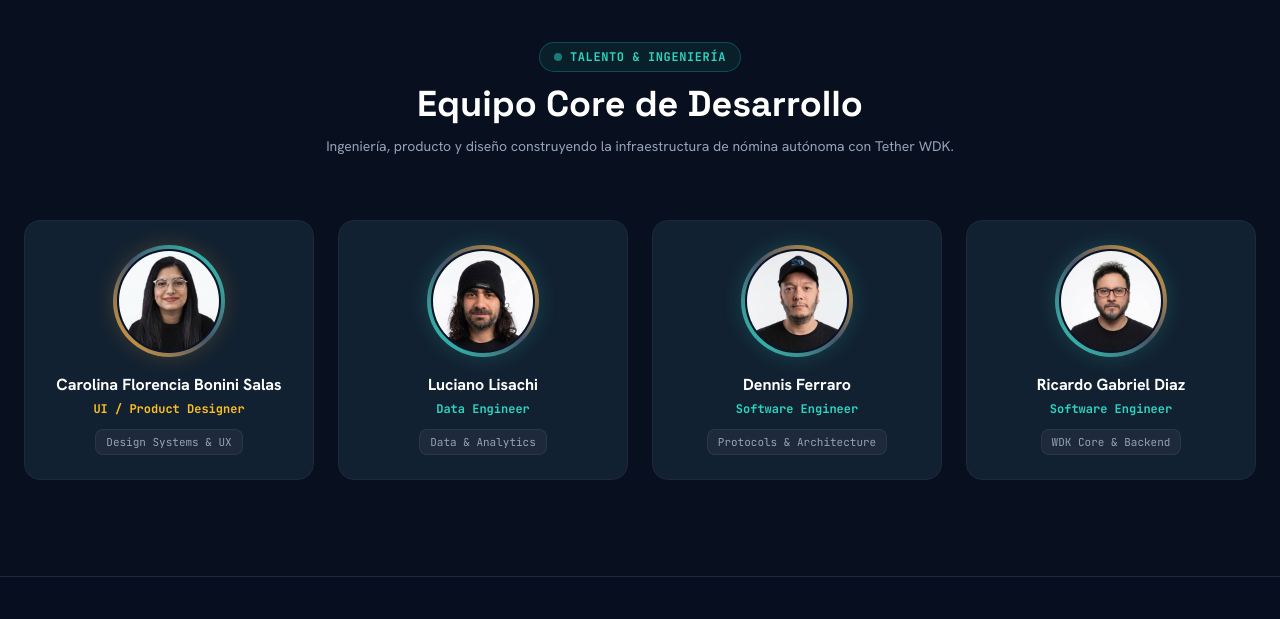
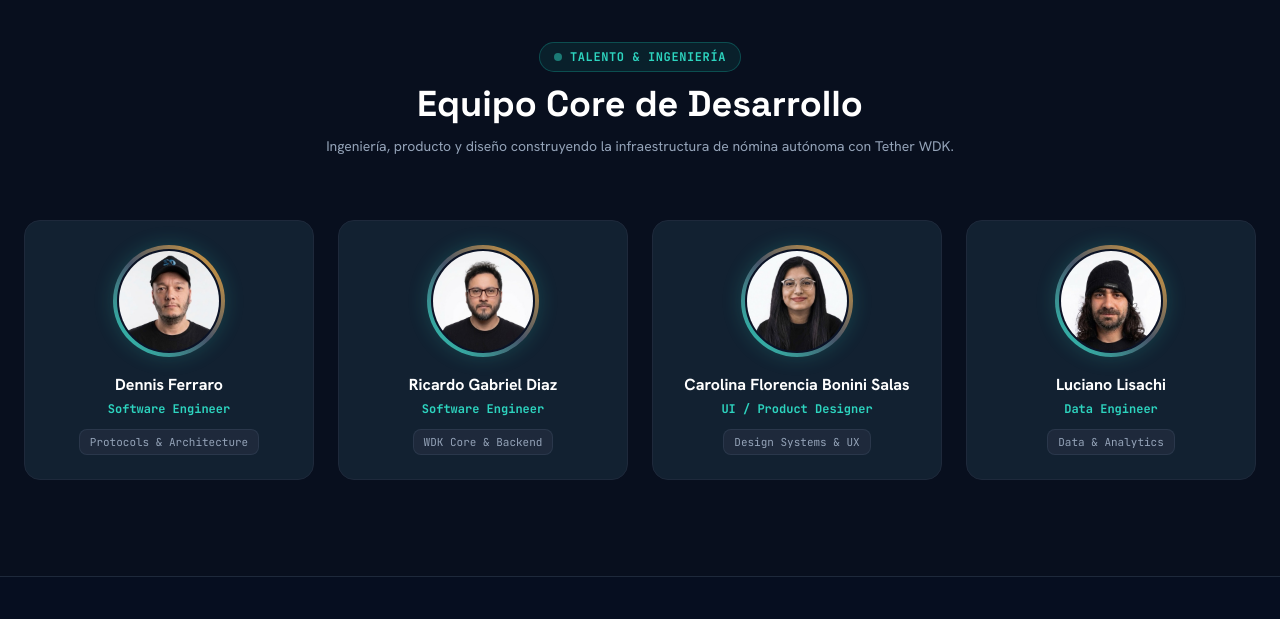
Before and after one commit to Denogcrypto/Aleph-Hackaton, a website: page public/landing.html in a window 1280 px wide. Shown: the part 3334-3953 px from the top of the page. Drawn offline with nearby package versions, Linux system fonts and the light colour scheme; animation ran at ten frames a second.

Commit message:
fix(landing): reorder team to Dennis, Ricardo, Carolina, Luciano and unify card design

```diff
--- a/public/landing.html
+++ b/public/landing.html
@@ -622,56 +622,10 @@
         </p>
       </div>
 
-      <!-- Team Members Grid (4 Columns: Carolina, Luciano, Dennis, Ricardo) -->
+      <!-- Team Members Grid (4 Columns: Dennis, Ricardo, Carolina, Luciano) -->
       <div class="grid grid-cols-1 sm:grid-cols-2 lg:grid-cols-4 gap-6">
 
-        <!-- Member 1: Carolina Florencia Bonini Salas -->
-        <div class="bg-white dark:bg-[#122131] border border-slate-200 dark:border-slate-800 rounded-2xl p-6 text-center space-y-4 hover:border-amber-500/50 hover:shadow-[0_0_30px_rgba(239,166,56,0.15)] transition-all group">
-          <div class="relative mx-auto w-24 h-24 sm:w-28 sm:h-28 rounded-full p-1 bg-gradient-to-tr from-[#EFA638] via-slate-600 to-[#2DD4BF] shadow-[0_0_20px_rgba(239,166,56,0.2)] group-hover:scale-105 transition-transform">
-            <div class="w-full h-full rounded-full bg-slate-900 border-2 border-white dark:border-[#0B1326] flex items-center justify-center overflow-hidden">
-              <img id="team-img-carolina" src="/assets/team/carolina-bonini.jpg" alt="Carolina Florencia Bonini Salas" class="w-full h-full object-cover" onerror="this.classList.add('hidden'); this.nextElementSibling.classList.remove('hidden');" />
-              <div class="w-full h-full flex items-center justify-center bg-gradient-to-br from-slate-800 to-slate-900 text-[#EFA638] font-bold text-2xl font-mono-tech hidden">
-                CB
-              </div>
-            </div>
-          </div>
-          <div>
-            <h4 class="text-base font-bold text-slate-900 dark:text-white group-hover:text-amber-600 dark:group-hover:text-[#EFA638] transition-colors">
-              Carolina Florencia Bonini Salas
-            </h4>
-            <p class="text-xs font-mono-tech text-amber-600 dark:text-amber-400 font-semibold mt-1">
-              UI / Product Designer
-            </p>
-            <span class="inline-block mt-3 px-2.5 py-1 rounded-lg bg-slate-100 dark:bg-slate-800 text-[11px] font-mono-tech text-slate-600 dark:text-slate-400 border border-slate-200 dark:border-slate-700/60">
-              Design Systems & UX
-            </span>
-          </div>
-        </div>
-
-        <!-- Member 2: Luciano Lisachi -->
-        <div class="bg-white dark:bg-[#122131] border border-slate-200 dark:border-slate-800 rounded-2xl p-6 text-center space-y-4 hover:border-teal-500/50 hover:shadow-[0_0_30px_rgba(45,212,191,0.15)] transition-all group">
-          <div class="relative mx-auto w-24 h-24 sm:w-28 sm:h-28 rounded-full p-1 bg-gradient-to-tr from-[#2DD4BF] via-slate-600 to-[#EFA638] shadow-[0_0_20px_rgba(45,212,191,0.2)] group-hover:scale-105 transition-transform">
-            <div class="w-full h-full rounded-full bg-slate-900 border-2 border-white dark:border-[#0B1326] flex items-center justify-center overflow-hidden">
-              <img id="team-img-luciano" src="/assets/team/luciano-lisachi.jpg" alt="Luciano Lisachi" class="w-full h-full object-cover" onerror="this.classList.add('hidden'); this.nextElementSibling.classList.remove('hidden');" />
-              <div class="w-full h-full flex items-center justify-center bg-gradient-to-br from-slate-800 to-slate-900 text-[#2DD4BF] font-bold text-2xl font-mono-tech hidden">
-                LL
-              </div>
-            </div>
-          </div>
-          <div>
-            <h4 class="text-base font-bold text-slate-900 dark:text-white group-hover:text-teal-600 dark:group-hover:text-[#2DD4BF] transition-colors">
-              Luciano Lisachi
-            </h4>
-            <p class="text-xs font-mono-tech text-teal-600 dark:text-teal-400 font-semibold mt-1">
-              Data Engineer
-            </p>
-            <span class="inline-block mt-3 px-2.5 py-1 rounded-lg bg-slate-100 dark:bg-slate-800 text-[11px] font-mono-tech text-slate-600 dark:text-slate-400 border border-slate-200 dark:border-slate-700/60">
-              Data & Analytics
-            </span>
-          </div>
-        </div>
-
-        <!-- Member 3: Dennis Ferraro -->
+        <!-- Member 1: Dennis Ferraro -->
         <div class="bg-white dark:bg-[#122131] border border-slate-200 dark:border-slate-800 rounded-2xl p-6 text-center space-y-4 hover:border-teal-500/50 hover:shadow-[0_0_30px_rgba(45,212,191,0.15)] transition-all group">
           <div class="relative mx-auto w-24 h-24 sm:w-28 sm:h-28 rounded-full p-1 bg-gradient-to-tr from-[#2DD4BF] via-slate-600 to-[#EFA638] shadow-[0_0_20px_rgba(45,212,191,0.2)] group-hover:scale-105 transition-transform">
             <div class="w-full h-full rounded-full bg-slate-900 border-2 border-white dark:border-[#0B1326] flex items-center justify-center overflow-hidden">
@@ -694,7 +648,7 @@
           </div>
         </div>
 
-        <!-- Member 4: Ricardo Gabriel Diaz -->
+        <!-- Member 2: Ricardo Gabriel Diaz -->
         <div class="bg-white dark:bg-[#122131] border border-slate-200 dark:border-slate-800 rounded-2xl p-6 text-center space-y-4 hover:border-teal-500/50 hover:shadow-[0_0_30px_rgba(45,212,191,0.15)] transition-all group">
           <div class="relative mx-auto w-24 h-24 sm:w-28 sm:h-28 rounded-full p-1 bg-gradient-to-tr from-[#2DD4BF] via-slate-600 to-[#EFA638] shadow-[0_0_20px_rgba(45,212,191,0.2)] group-hover:scale-105 transition-transform">
             <div class="w-full h-full rounded-full bg-slate-900 border-2 border-white dark:border-[#0B1326] flex items-center justify-center overflow-hidden">
@@ -713,6 +667,52 @@
             </p>
             <span class="inline-block mt-3 px-2.5 py-1 rounded-lg bg-slate-100 dark:bg-slate-800 text-[11px] font-mono-tech text-slate-600 dark:text-slate-400 border border-slate-200 dark:border-slate-700/60">
               WDK Core & Backend
+            </span>
+          </div>
+        </div>
+
+        <!-- Member 3: Carolina Florencia Bonini Salas -->
+        <div class="bg-white dark:bg-[#122131] border border-slate-200 dark:border-slate-800 rounded-2xl p-6 text-center space-y-4 hover:border-teal-500/50 hover:shadow-[0_0_30px_rgba(45,212,191,0.15)] transition-all group">
+          <div class="relative mx-auto w-24 h-24 sm:w-28 sm:h-28 rounded-full p-1 bg-gradient-to-tr from-[#2DD4BF] via-slate-600 to-[#EFA638] shadow-[0_0_20px_rgba(45,212,191,0.2)] group-hover:scale-105 transition-transform">
+            <div class="w-full h-full rounded-full bg-slate-900 border-2 border-white dark:border-[#0B1326] flex items-center justify-center overflow-hidden">
+              <img id="team-img-carolina" src="/assets/team/carolina-bonini.jpg" alt="Carolina Florencia Bonini Salas" class="w-full h-full object-cover" onerror="this.classList.add('hidden'); this.nextElementSibling.classList.remove('hidden');" />
+              <div class="w-full h-full flex items-center justify-center bg-gradient-to-br from-slate-800 to-slate-900 text-[#2DD4BF] font-bold text-2xl font-mono-tech hidden">
+                CB
+              </div>
+            </div>
+          </div>
+          <div>
+            <h4 class="text-base font-bold text-slate-900 dark:text-white group-hover:text-teal-600 dark:group-hover:text-[#2DD4BF] transition-colors">
+              Carolina Florencia Bonini Salas
+            </h4>
+            <p class="text-xs font-mono-tech text-teal-600 dark:text-teal-400 font-semibold mt-1">
+              UI / Product Designer
+            </p>
+            <span class="inline-block mt-3 px-2.5 py-1 rounded-lg bg-slate-100 dark:bg-slate-800 text-[11px] font-mono-tech text-slate-600 dark:text-slate-400 border border-slate-200 dark:border-slate-700/60">
+              Design Systems & UX
+            </span>
+          </div>
+        </div>
+
+        <!-- Member 4: Luciano Lisachi -->
+        <div class="bg-white dark:bg-[#122131] border border-slate-200 dark:border-slate-800 rounded-2xl p-6 text-center space-y-4 hover:border-teal-500/50 hover:shadow-[0_0_30px_rgba(45,212,191,0.15)] transition-all group">
+          <div class="relative mx-auto w-24 h-24 sm:w-28 sm:h-28 rounded-full p-1 bg-gradient-to-tr from-[#2DD4BF] via-slate-600 to-[#EFA638] shadow-[0_0_20px_rgba(45,212,191,0.2)] group-hover:scale-105 transition-transform">
+            <div class="w-full h-full rounded-full bg-slate-900 border-2 border-white dark:border-[#0B1326] flex items-center justify-center overflow-hidden">
+              <img id="team-img-luciano" src="/assets/team/luciano-lisachi.jpg" alt="Luciano Lisachi" class="w-full h-full object-cover" onerror="this.classList.add('hidden'); this.nextElementSibling.classList.remove('hidden');" />
+              <div class="w-full h-full flex items-center justify-center bg-gradient-to-br from-slate-800 to-slate-900 text-[#2DD4BF] font-bold text-2xl font-mono-tech hidden">
+                LL
+              </div>
+            </div>
+          </div>
+          <div>
+            <h4 class="text-base font-bold text-slate-900 dark:text-white group-hover:text-teal-600 dark:group-hover:text-[#2DD4BF] transition-colors">
+              Luciano Lisachi
+            </h4>
+            <p class="text-xs font-mono-tech text-teal-600 dark:text-teal-400 font-semibold mt-1">
+              Data Engineer
+            </p>
+            <span class="inline-block mt-3 px-2.5 py-1 rounded-lg bg-slate-100 dark:bg-slate-800 text-[11px] font-mono-tech text-slate-600 dark:text-slate-400 border border-slate-200 dark:border-slate-700/60">
+              Data & Analytics
             </span>
           </div>
         </div>
```
